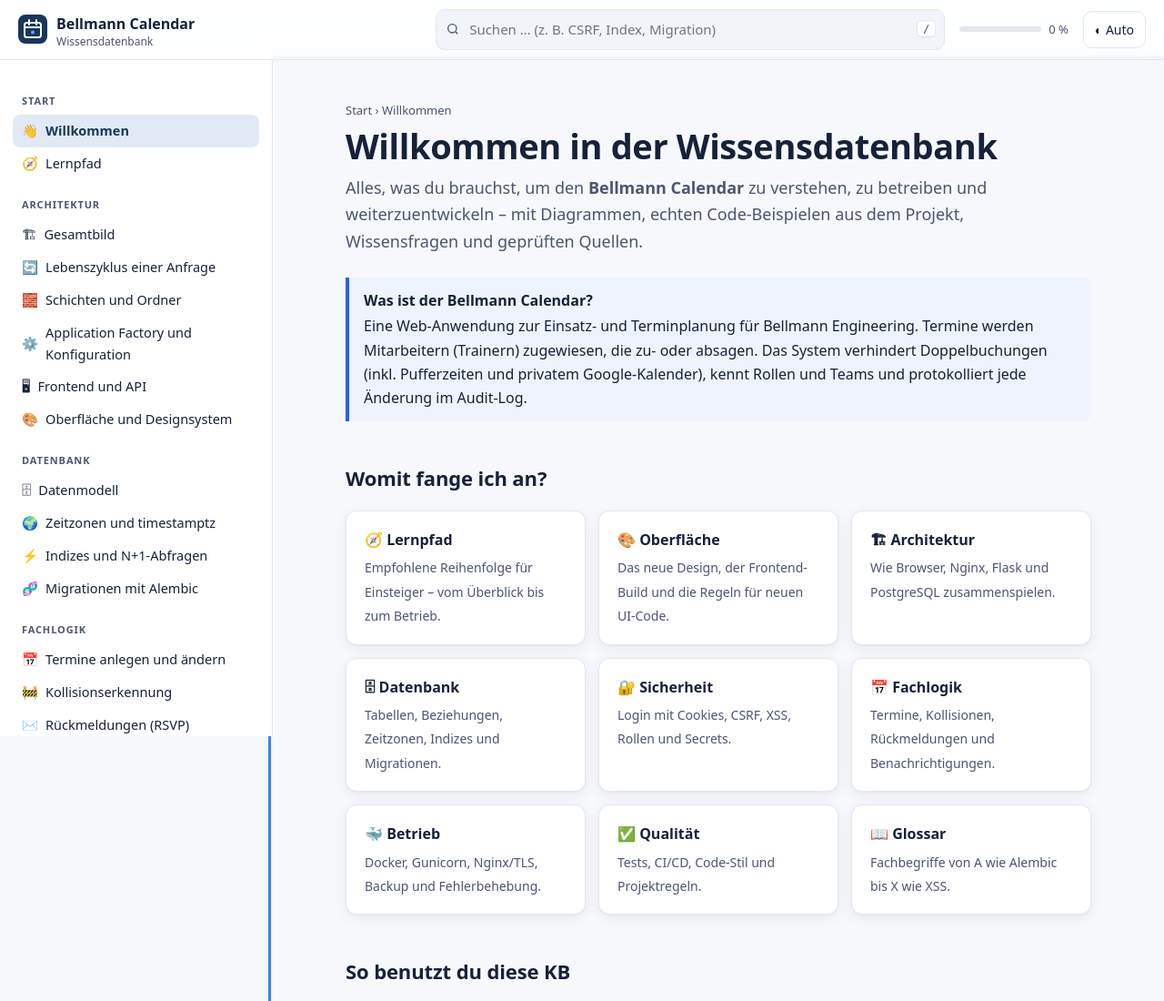
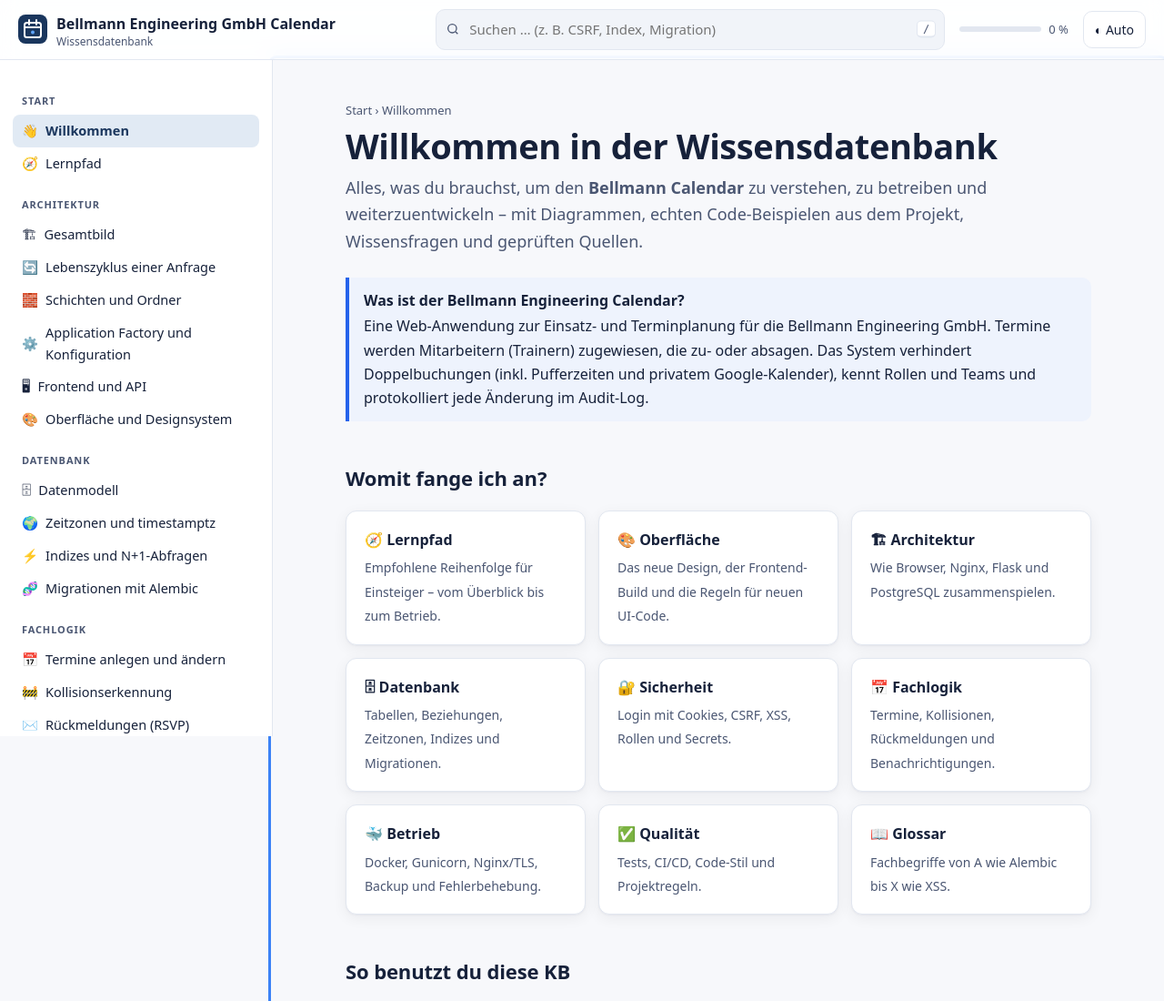
Before and after one commit to bellmann-engineering/be-calendar, a website: page docs/kb/index.html in a window 1280 px wide. Shown: the top 1100 px of the page at 91% size. Drawn offline with Linux system fonts and the light colour scheme.

Commit message:
feat: update branding to Bellmann Engineering GmbH across templates and documentation

```diff
--- a/docs/kb/index.html
+++ b/docs/kb/index.html
@@ -1,7 +1,7 @@
 <!doctype html>
 <!--
   =============================================================================
-  Bellmann Calendar – Wissensdatenbank (KB)
+  Bellmann Engineering GmbH Calendar – Wissensdatenbank (KB)
   -----------------------------------------------------------------------------
   Eine einzige, eigenständige HTML-Datei: kein Server, keine externen Skripte,
   keine Schriften aus dem Internet. Einfach im Browser öffnen (Doppelklick oder
@@ -21,9 +21,9 @@
 <head>
 <meta charset="utf-8">
 <meta name="viewport" content="width=device-width, initial-scale=1">
-<meta name="description" content="Wissensdatenbank zum Bellmann Calendar: Architektur, Datenbank, Sicherheit, Betrieb und Qualität – mit Diagrammen, Beispielen und Quellen.">
+<meta name="description" content="Wissensdatenbank zum Bellmann Engineering GmbH Calendar: Architektur, Datenbank, Sicherheit, Betrieb und Qualität – mit Diagrammen, Beispielen und Quellen.">
 <meta name="color-scheme" content="light dark">
-<title>Bellmann Calendar – Wissensdatenbank</title>
+<title>Bellmann Engineering GmbH Calendar – Wissensdatenbank</title>
 <style>
 /* ---------------------------------------------------------------- Design-Tokens */
 :root{
@@ -196,7 +196,7 @@ mark{background:color-mix(in srgb,#facc15 45%,transparent);color:inherit;border-
   <button class="knopf menü-knopf" id="menü" aria-controls="inhaltsverzeichnis" aria-expanded="false" aria-label="Inhaltsverzeichnis öffnen">☰</button>
   <a class="marke" href="#a-start" aria-label="Zur Startseite der Wissensdatenbank">
     <svg width="32" height="32" viewBox="0 0 32 32" aria-hidden="true"><rect width="32" height="32" rx="8" fill="#1A365D"/><rect x="7" y="9" width="18" height="16" rx="2.5" fill="none" stroke="#fff" stroke-width="2"/><path d="M7 14h18M12 6v5M20 6v5" stroke="#fff" stroke-width="2" stroke-linecap="round"/><circle cx="16" cy="19.5" r="2" fill="#60a5fa"/></svg>
-    <span>Bellmann Calendar<small>Wissensdatenbank</small></span>
+    <span>Bellmann Engineering GmbH Calendar<small>Wissensdatenbank</small></span>
   </a>
   <div class="suche" role="search">
     <svg width="16" height="16" viewBox="0 0 24 24" fill="none" stroke="currentColor" stroke-width="2" aria-hidden="true"><circle cx="11" cy="11" r="7"/><path d="m20 20-3.5-3.5"/></svg>
@@ -226,8 +226,8 @@ mark{background:color-mix(in srgb,#facc15 45%,transparent);color:inherit;border-
       <h1>Willkommen in der Wissensdatenbank</h1>
       <p class="lead">Alles, was du brauchst, um den <b>Bellmann Calendar</b> zu verstehen, zu betreiben und weiterzuentwickeln – mit Diagrammen, echten Code-Beispielen aus dem Projekt, Wissensfragen und geprüften Quellen.</p>
 
-      <div class="hinweis"><b>Was ist der Bellmann Calendar?</b>
-        Eine Web-Anwendung zur Einsatz- und Terminplanung für Bellmann Engineering. Termine werden Mitarbeitern (Trainern) zugewiesen, die zu- oder absagen. Das System verhindert Doppelbuchungen (inkl. Pufferzeiten und privatem Google-Kalender), kennt Rollen und Teams und protokolliert jede Änderung im Audit-Log.</div>
+      <div class="hinweis"><b>Was ist der Bellmann Engineering Calendar?</b>
+        Eine Web-Anwendung zur Einsatz- und Terminplanung für die Bellmann Engineering GmbH. Termine werden Mitarbeitern (Trainern) zugewiesen, die zu- oder absagen. Das System verhindert Doppelbuchungen (inkl. Pufferzeiten und privatem Google-Kalender), kennt Rollen und Teams und protokolliert jede Änderung im Audit-Log.</div>
 
       <h2>Womit fange ich an?</h2>
       <div class="raster">
@@ -548,7 +548,7 @@ mark{background:color-mix(in srgb,#facc15 45%,transparent);color:inherit;border-
 
     <article id="a-design" data-gruppe="Architektur" data-titel="Oberfläche und Designsystem" data-icon="🎨">
       <h1>Oberfläche und Designsystem</h1>
-      <p class="lead">Seit dem 25.09.2026 hat der Bellmann Calendar ein komplett neues Design: einheitliche Komponenten, Dunkelmodus, mobile Ansicht – und dabei schneller und sicherer als vorher.</p>
+      <p class="lead">Seit dem 25.09.2026 hat der Bellmann Engineering GmbH Calendar ein komplett neues Design: einheitliche Komponenten, Dunkelmodus, mobile Ansicht – und dabei schneller und sicherer als vorher.</p>
       <figure>
         <div class="diagramm"><img src="img/dashboard.webp" width="1200" height="1280" alt="Neues Dashboard: Begrüßung, drei Kennzahlen und ein Wochenkalender mit farbigen Terminen" loading="lazy" style="width:100%;height:auto;border-radius:8px"></div>
         <figcaption>Abbildung 13 – Das neue Dashboard mit Kennzahlen und Wochenkalender (Demodaten).</figcaption>
```
Also changed, not shown: app/templates/auth_base.html (+3 -3 lines), app/templates/base.html (+3 -3 lines), app/templates/email/base.html (+1 -1 lines).
